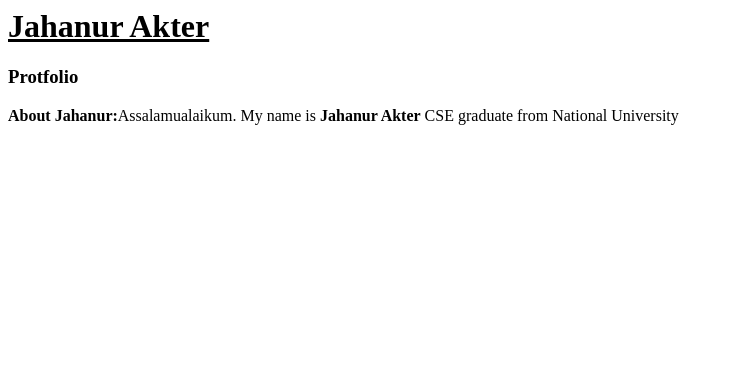
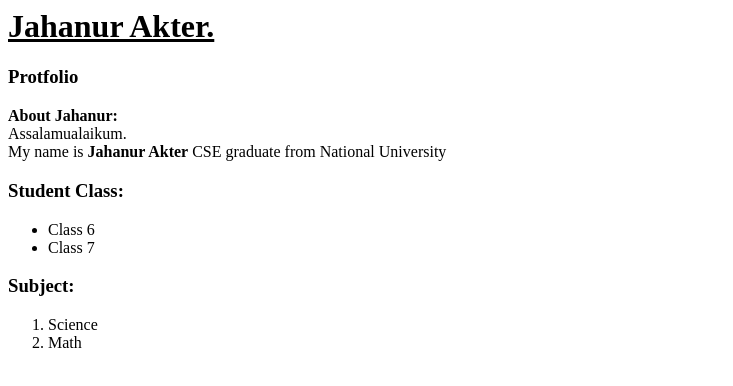
Before and after one commit to jahanurakter/Web_Development_Learning, a plain HTML site: page index.html in a window 1280 px wide. Shown: the whole page, without its empty margins (0-733 px from the left). Drawn offline with Linux system fonts and the light colour scheme.

Commit message:
Update Code

```diff
--- a/index.html
+++ b/index.html
@@ -3,8 +3,18 @@
         <title>Jahanur Akter</title>
     </head>
     <body>
-        <h1><u>Jahanur Akter</u></h1>
+        <h1><u>Jahanur Akter.</u></h1>
         <h3>Protfolio</h3>
-        <p><strong>About Jahanur:</strong>Assalamualaikum. My name is <b>Jahanur Akter</b> CSE graduate from National University</p>
-        </body>
+        <p><strong>About Jahanur:</strong><br>Assalamualaikum. <br> My name is <b>Jahanur Akter</b> CSE graduate from National University</p>
+        <h3>Student Class:</h3>
+        <ul>
+            <li>Class 6</li>
+            <li>Class 7</li>
+        </ul>
+        <h3>Subject:</h3>
+        <ol>
+            <li>Science</li>
+            <li>Math</li>
+        </ol>
+    </body>
 </html>
```
